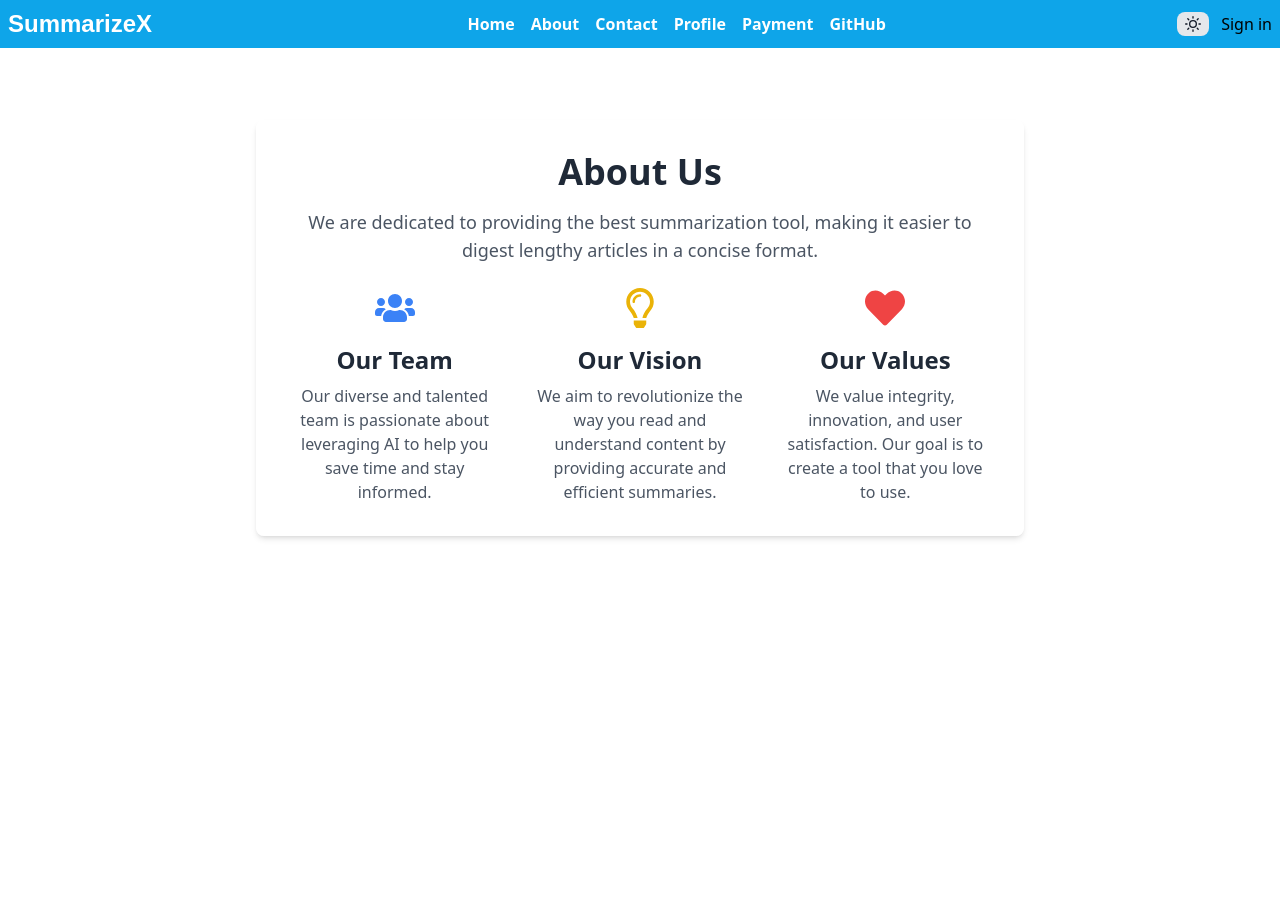
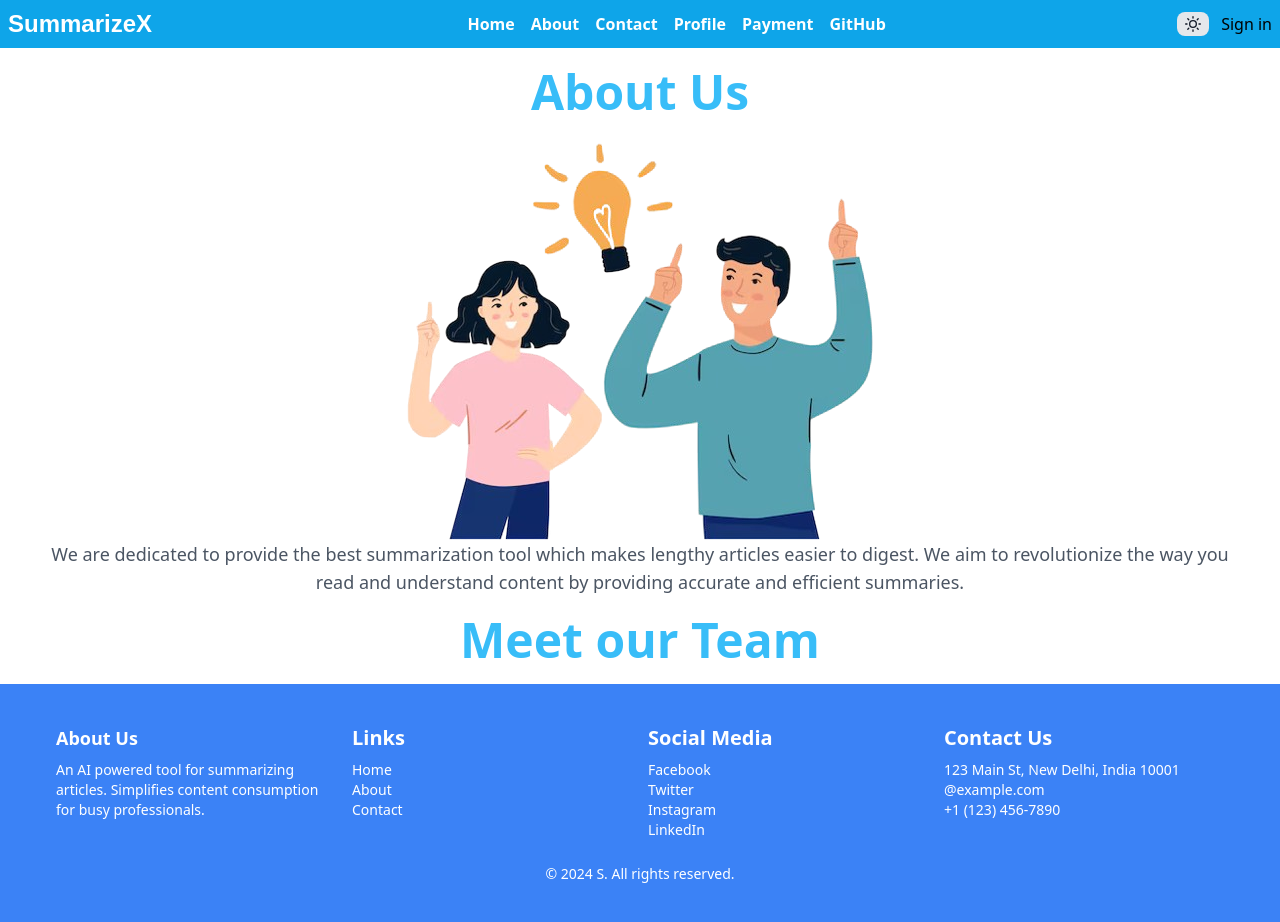
Before and after one commit to Krishna100604/SummarizeX, a React (Vite) app: page /about in a window 1280 px wide. Before the commit the page ends 800 px from the top, so only its background shows below. Built offline with nearby package versions, Linux system fonts and the light colour scheme; no server answers; a web font is replaced by a local one.

Commit message:
stled about page

```diff
--- a/src/App.jsx
+++ b/src/App.jsx
@@ -33,10 +33,11 @@ const App = () => {
                   <Route path="/contact" element={<Contact />} />
                   <Route path="/profile" element={<Profile />} />
                   <Route path="/payment" element={<Payment />} />
-                  <Route path="/profile-details" element={<ProfileDetails/>}/>
+                  <Route path="/profile-details" element={<ProfileDetails />} />
                 </Routes>
               </div>
             </main>
+            <Footer />
           </div>
         </Router>
       </CreditProvider>
--- a/src/Footer.jsx
+++ b/src/Footer.jsx
@@ -3,7 +3,7 @@ import { Link } from "react-router-dom";
 
 const Footer = () => {
   return (
-    <footer className=" bg-blue-400 text-white p-10">
+    <footer className=" bg-blue-500 text-white p-10">
       <div className="container mx-auto px-4">
         <div className="grid grid-cols-1 sm:grid-cols-2 lg:grid-cols-4 gap-4">
           <div className="flex flex-col">
--- a/src/Pages/About.jsx
+++ b/src/Pages/About.jsx
@@ -1,54 +1,99 @@
-import React, { useEffect, useRef } from 'react';
-import { motion } from 'framer-motion';
-import { FaUsers, FaRegLightbulb, FaHeart } from 'react-icons/fa';
-import { Link } from 'react-router-dom';
+import React, { useEffect, useRef } from "react";
+import { motion } from "framer-motion";
+import { FaUsers, FaRegLightbulb, FaHeart } from "react-icons/fa";
+import { Link } from "react-router-dom";
+import img from "../assets/images/about-img.png";
 
 const About = () => {
   const aboutSectionRef = useRef(null);
 
   useEffect(() => {
     // Scroll to the about section when the component mounts
-    aboutSectionRef.current.scrollIntoView({ behavior: 'smooth' });
+    aboutSectionRef.current.scrollIntoView({ behavior: "smooth" });
   }, []);
 
   return (
-    <main className="w-full flex flex-col items-center justify-center p-10 pt-2 mb-12">
-      <section ref={aboutSectionRef} className="about-section w-full max-w-3xl mt-16 mx-auto text-center p-8 bg-white bg-opacity-70 rounded-lg shadow-md">
-        <h2 className="text-4xl font-bold text-gray-800 mb-4">About Us</h2>
+    <main className="w-full flex flex-col justify-center items-center p-5 ">
+      <h2 className="text-2xl md:text-5xl font-bold text-sky-400 mb-4">
+        About Us
+      </h2>
+      {/* <section
+        ref={aboutSectionRef}
+        className=" flex w-full  mx-auto text-center rounded-lg "
+      >
+        <div className="flex flex-col">
           <p className="text-lg text-gray-600 mb-6">
-          We are dedicated to providing the best summarization tool, making it easier to digest lengthy articles in a concise format.
+            We are dedicated to provide the best summarization tool which makes
+            lengthy articles easier to digest.
           </p>
+
           <div className="grid grid-cols-1 md:grid-cols-3 gap-8">
-          {/* Team */}
+            {/* Team
             <div className="flex flex-col items-center space-y-2">
               <FaUsers size={40} className="text-blue-500 mb-2" />
               <h3 className="text-2xl font-semibold text-gray-800">Our Team</h3>
               <p className="text-gray-600">
-              Our diverse and talented team is passionate about leveraging AI to help you save time and stay informed.
+                Our diverse and talented team is passionate about leveraging AI
+                to help you save time and stay informed.
               </p>
             </div>
 
-          {/* Vision */}
+            {/* Vision
             <div className="flex flex-col items-center space-y-2">
               <FaRegLightbulb size={40} className="text-yellow-500 mb-2" />
-            <h3 className="text-2xl font-semibold text-gray-800">Our Vision</h3>
+              <h3 className="text-2xl font-semibold text-gray-800">
+                Our Vision
+              </h3>
               <p className="text-gray-600">
-              We aim to revolutionize the way you read and understand content by providing accurate and efficient summaries.
+                We aim to revolutionize the way you read and understand content
+                by providing accurate and efficient summaries.
               </p>
             </div>
 
-          {/* Values */}
+            {/* Values
             <div className="flex flex-col items-center space-y-2">
               <FaHeart size={40} className="text-red-500 mb-2" />
-            <h3 className="text-2xl font-semibold text-gray-800">Our Values</h3>
+              <h3 className="text-2xl font-semibold text-gray-800">
+                Our Values
+              </h3>
               <p className="text-gray-600">
-              We value integrity, innovation, and user satisfaction. Our goal is to create a tool that you love to use.
+                We value integrity, innovation, and user satisfaction. Our goal
+                is to create a tool that you love to use.
               </p>
             </div>
           </div>
-      </section>
+        </div>
+        <div>
+          <img src={img} alt="" />
+        </div>
+      </section> */}
+
+      <div className="h-3/4 sm:h-2/4  text-gray-600" ref={aboutSectionRef}>
+        <img className="items-center justify-center mx-auto" src={img} alt="" />
+        <div className="flex flex-col items-center space-y-2 px-4 ">
+          <p className="text-base sm:text-lg text-center ">
+            We are dedicated to provide the best summarization tool which makes
+            lengthy articles easier to digest. We aim to revolutionize the way
+            you read and understand content by providing accurate and efficient
+            summaries.
+          </p>
+          {/* <p className="text-gray-600">
+          We value integrity, innovation, and user satisfaction. Our goal is to
+          create a tool that you love to use.
+        </p> */}
+        </div>
+
+        {/* team */}
+        <div>
+          <p className="pt-5 text-2xl md:text-5xl text-center font-bold text-sky-400 ">
+            Meet our Team
+          </p>
+          <div></div>
+          <div></div>
+        </div>
+      </div>
     </main>
   );
-}
+};
 
 export default About;
--- a/src/Pages/Contact.jsx
+++ b/src/Pages/Contact.jsx
@@ -1,18 +1,21 @@
-import React, { useEffect, useRef } from 'react';
-import { FaTwitter, FaFacebook, FaLinkedin, FaEnvelope } from 'react-icons/fa';
-import { Link } from 'react-router-dom';
+import React, { useEffect, useRef } from "react";
+import { FaTwitter, FaFacebook, FaLinkedin, FaEnvelope } from "react-icons/fa";
+import { Link } from "react-router-dom";
 
 const Contact = () => {
   const contactSectionRef = useRef(null);
 
   useEffect(() => {
     // Scroll to the contact section when the component mounts
-    contactSectionRef.current.scrollIntoView({ behavior: 'smooth' });
+    contactSectionRef.current.scrollIntoView({ behavior: "smooth" });
   }, []);
 
   return (
     <main className="w-full flex flex-col items-center justify-center pt-8">
-      <section ref={contactSectionRef} className="contact-section w-full max-w-3xl mt-16 mx-auto text-center p-8 bg-white bg-opacity-70 rounded-lg shadow-md">
+      <section
+        ref={contactSectionRef}
+        className="contact-section w-full max-w-3xl mt-16 mx-auto text-center p-8 bg-white bg-opacity-70 rounded-lg "
+      >
         <h2 className="text-4xl font-bold text-gray-800 mb-4">Contact Us</h2>
         <p className="text-lg text-gray-600 mb-6">
           Have any questions or feedback? Feel free to reach out to us!
@@ -79,6 +82,6 @@ const Contact = () => {
       </section>
     </main>
   );
-}
+};
 
 export default Contact;
```
Also changed, not shown: src/assets/images/about-img.png (added). Lines whose indentation alone changed are shown as unchanged.
